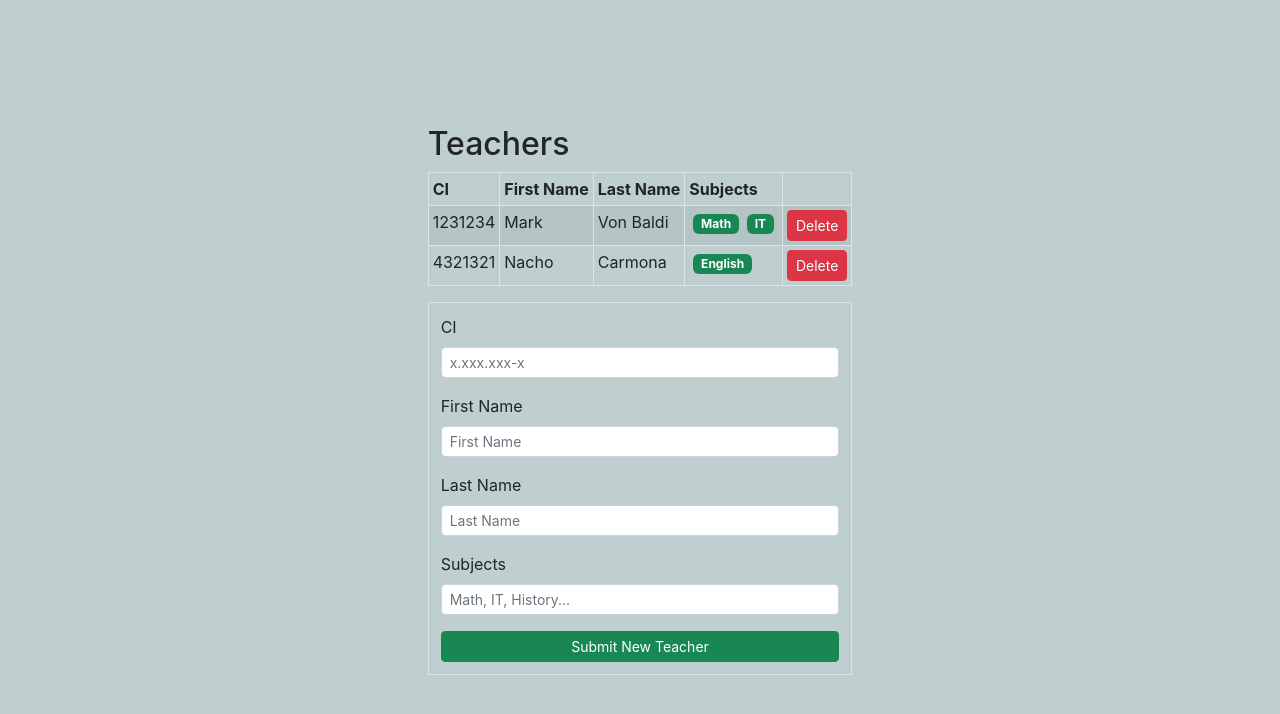
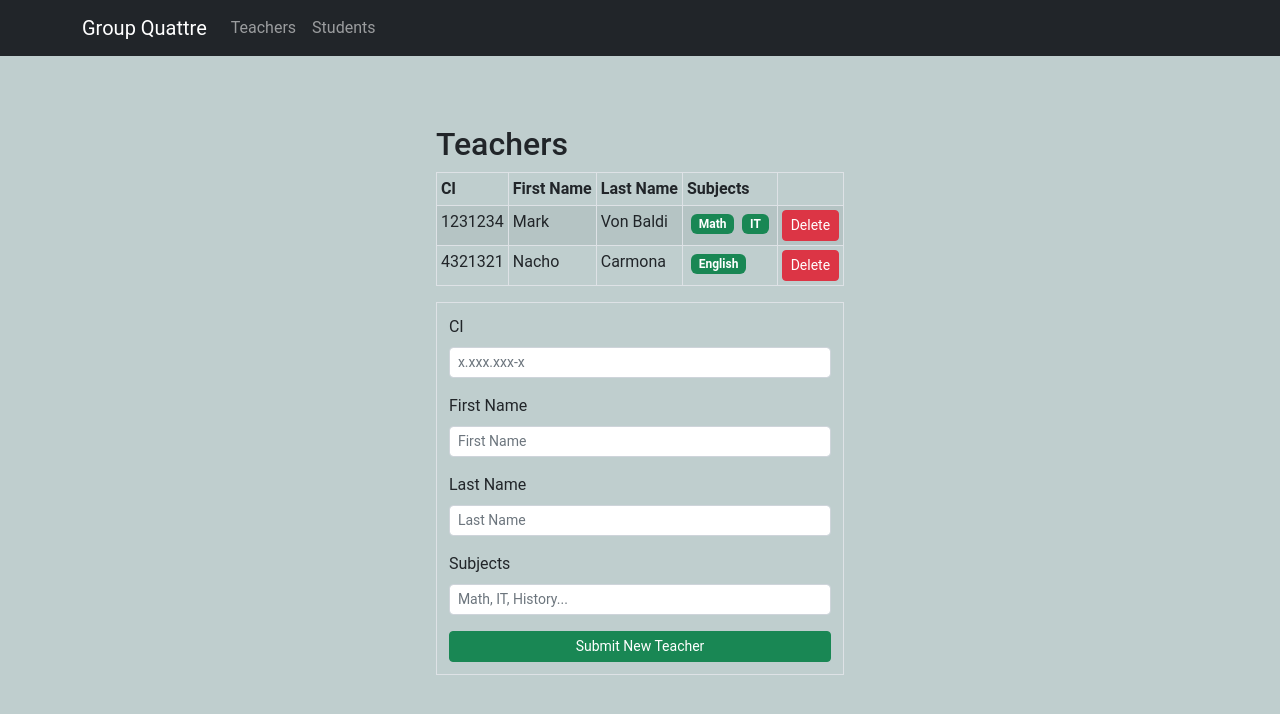
Before and after one commit to marcobaldi97/PISG4Prototype, a React (Create React App) app in the folder pis_prototype/: page / in a window 1280 px wide. Shown: the top 714 px of the page. Built offline with nearby package versions, Linux system fonts and the light colour scheme.

Commit message:
NavBar added

```diff
--- a/pis_prototype/src/App.css
+++ b/pis_prototype/src/App.css
@@ -3,8 +3,9 @@
   place-content: center;
 
   min-height: 100vh;
+  width: 100%;
 
   background-color: rgb(191, 206, 206);
 
-  font-family: Inter, sans-serif;
+  font-family: Montserrat, Roboto, Inter, sans-serif;
 }
--- a/pis_prototype/src/App.tsx
+++ b/pis_prototype/src/App.tsx
@@ -1,15 +1,30 @@
 import React from "react";
 import { BrowserRouter, Route, Routes } from "react-router-dom";
 
+import { Route as RouteType } from "./types";
 import Teachers from "./pages/Teachers/Teachers";
+import NavBar from "./components/Navbar/Navbar";
 
 import "bootstrap/dist/css/bootstrap.min.css";
 import "./App.css";
 
 function App() {
+	const routes: RouteType[] = [
+		{
+			name: "Teachers",
+			path: "/teachers",
+		},
+		{
+			name: "Students",
+			path: "/",
+		},
+	];
+
 	return (
 		<div className="App">
 			<BrowserRouter>
+				<NavBar routes={routes} />
+
 				<Routes location={"/teachers"}>
 					<Route path="/teachers" element={<Teachers />} />
 				</Routes>
--- /dev/null
+++ b/pis_prototype/src/components/Navbar/Navbar.scss
@@ -0,0 +1,11 @@
+.nav-bar {
+
+    &__link {
+        color: inherit;
+        text-decoration: none;
+
+        &:hover, &:active {
+            color: #fff;
+        }
+    }
+}
--- /dev/null
+++ b/pis_prototype/src/components/Navbar/Navbar.tsx
@@ -0,0 +1,32 @@
+import React from "react";
+import { Container, Nav, Navbar } from "react-bootstrap";
+import { Link } from "react-router-dom";
+
+import { Route } from "../../types";
+
+import "./Navbar.scss";
+
+interface NavBarProps {
+	routes: Route[];
+}
+
+export default function NavBar(props: NavBarProps) {
+	const { routes } = props;
+
+	return (
+		<Navbar className="nav-bar" bg="dark" variant="dark" fixed="top">
+			<Container>
+				<Navbar.Brand>Group Quattre</Navbar.Brand>
+				<Nav className="me-auto">
+					{routes.map((route) => (
+						<Nav.Link>
+							<Link className="nav-bar__link" to={route.path}>
+								{route.name}
+							</Link>
+						</Nav.Link>
+					))}
+				</Nav>
+			</Container>
+		</Navbar>
+	);
+}
--- /dev/null
+++ b/pis_prototype/src/components/Spinner/Spinner.tsx
@@ -0,0 +1,17 @@
+import React, { FC } from "react";
+
+import { Spinner as SpinnerBS } from "react-bootstrap";
+
+interface SpinnerProps {
+	isLoading: boolean;
+	children: any;
+}
+
+const Spinner: FC<SpinnerProps> = (props) => {
+	const { isLoading, children } = props;
+
+	if (isLoading) return <SpinnerBS animation="grow" />;
+	else return children;
+};
+
+export default Spinner;
--- /dev/null
+++ b/pis_prototype/src/pages/Teachers/Teachers.scss
@@ -0,0 +1,4 @@
+.teachers {
+    min-width: clamp(360px, 100%, 1200px);
+    padding: 12px;
+}
--- a/pis_prototype/src/pages/teachers/teachers.tsx
+++ b/pis_prototype/src/pages/teachers/teachers.tsx
@@ -1,9 +1,11 @@
 import React, { useState } from "react";
-import { Badge, Button, Form, Table } from "react-bootstrap";
 
-import { Subject, Teacher } from "../../types";
+import { Teacher } from "../../types";
 import TeachersTable from "../../components/TeachersTables/TeachersTable";
 import CreateTeacher from "../../components/CreateTeacher/CreateTeacher";
+import Spinner from "../../components/Spinner/Spinner";
+
+import "./Teachers.scss";
 
 function Teachers() {
 	const [teachers, setTeachers] = useState<Teacher[]>([
@@ -20,14 +22,17 @@ function Teachers() {
 			subjects: [{ name: "English" }],
 		},
 	]);
+	const [loading, setLoading] = useState(false);
 
 	return (
-		<section>
+		<section className="teachers">
 			<h2>Teachers</h2>
 
-			<TeachersTable teachers={teachers} />
+			<Spinner isLoading={loading}>
+				<TeachersTable teachers={teachers} />
 
-			<CreateTeacher teachers={teachers} setTeachers={setTeachers} />
+				<CreateTeacher teachers={teachers} setTeachers={setTeachers} />
+			</Spinner>
 		</section>
 	);
 }
--- a/pis_prototype/src/types.ts
+++ b/pis_prototype/src/types.ts
@@ -8,3 +8,8 @@ export interface Teacher {
     lastName: string;
     subjects: Subject[];
 }
+
+export type Route = {
+    name: string;
+    path: string;
+}
```
